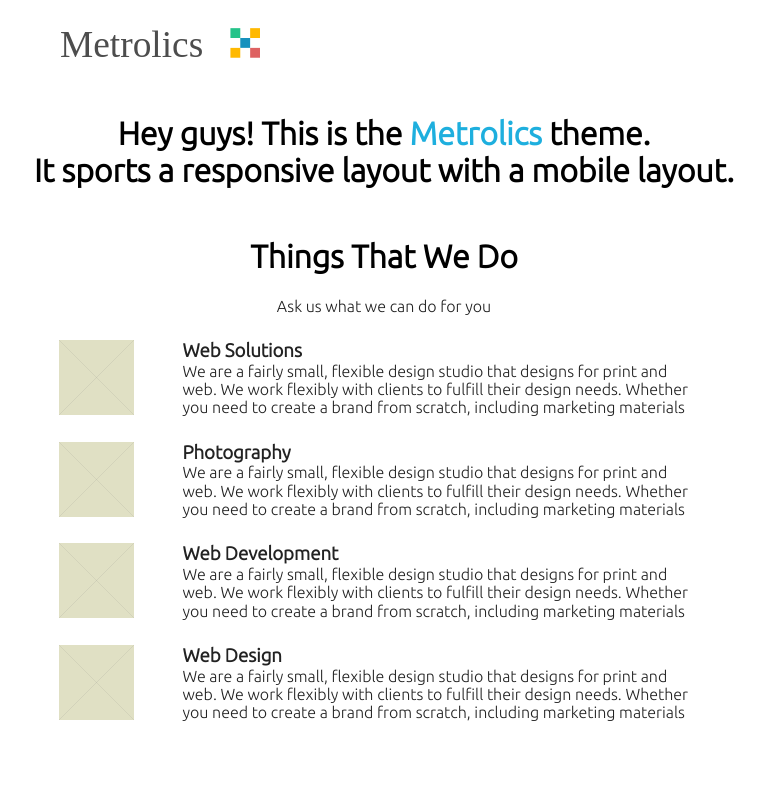
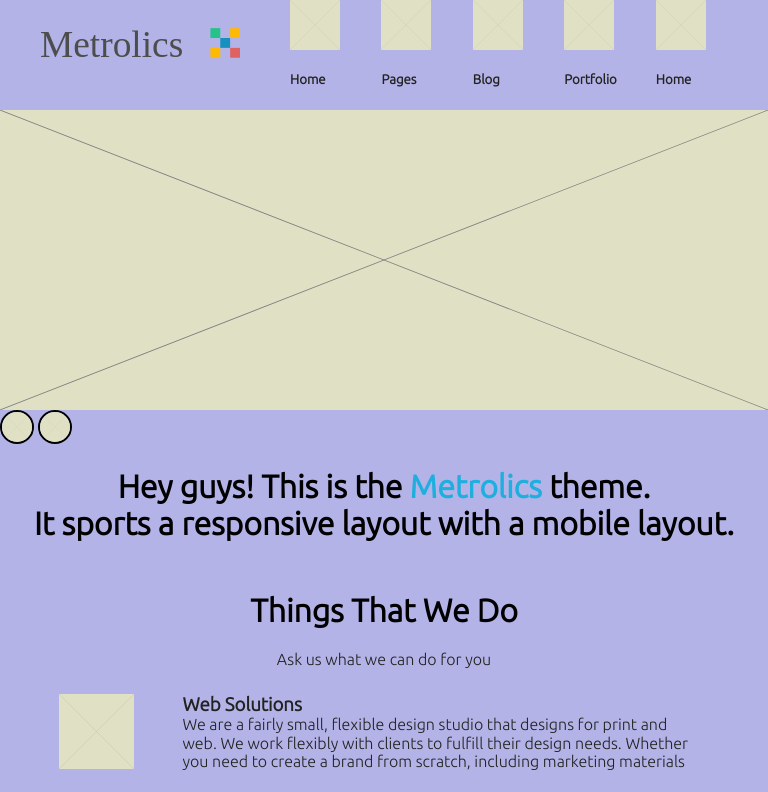
Before and after one commit to irenewuu/project1-lab03, a website built with Parcel: page index.html in a window 768 px wide. Shown: the top 792 px of the page. Built offline with nearby package versions, Linux system fonts and the light colour scheme.

Commit message:
tablet version header complete

```diff
--- a/css/main.css
+++ b/css/main.css
@@ -92,12 +92,15 @@ img {
 }
 
 /* header */
-header > input { /* mertolics logo */
+header > div > input { /* mertolics logo */
   width: 200px;
   height: 50px;
-  padding: 20px 20px 20px 60px;
+  padding: 20px 20px 20px 40px;
 }
-header > .menuBar, header > .heroimg, .hidden { /* banner and accordian+tabs section */
+header > div > .menuBar,
+header > div > .menubtn,
+.heroimg,
+.hidden { /* banner and accordian+tabs section */
   display: none;
 }
 h1 {
@@ -143,7 +146,10 @@ body > p, .column > p, h3 {
   background-color: #19b2de;
 }
 
-.imgBox > figcaption > h3, .imgBox > figcaption > p, .imgBox > figcaption > input, .dateBox > p {
+.imgBox > figcaption > h3,
+.imgBox > figcaption > p,
+.imgBox > figcaption > input,
+.dateBox > p {
   margin: 0;
   padding: 0;
 }
@@ -208,7 +214,8 @@ footer {
   padding: 0;
 }
 
-.twitter > h3, .twitter > hr {
+.twitter > h3,
+.twitter > hr {
   margin: 0 30px 0 30px;
 }
 
@@ -219,7 +226,8 @@ footer {
   margin-top: 25px;
   margin-right: 0px;
 }
-.tweets > p, .twitter > h3 {
+.tweets > p,
+.twitter > h3 {
   color: white;
 }
 
@@ -258,18 +266,6 @@ hr {
   grid-template-columns: 1fr 1fr;
 }
 
-.col-3 {
-  grid-template-columns: repeat(3, 1fr);
-}
-
-.col-4 {
-  grid-template-columns: repeat(4, 1fr);
-}
-
-.col-5 {
-  grid-template-columns: repeat(5, 1fr);
-}
-
 .col-4-1 {
   grid-template-columns: 4fr 1fr;
 }
@@ -282,9 +278,6 @@ hr {
   grid-template-columns: 1fr 6fr;
 }
 
-.sub-row {
-  display: grid;
-}
 
 
 
@@ -384,29 +377,85 @@ hr {
    MEDIA QUERIES
    ========================================================================== */
 
-   /* small only */
+   /* small only --mobile version */
 @media screen and (max-width: 39.9375em) {
-
+  html {
+    background-color: lavender;
+  }
 }
 
 /* medium and up */
 @media screen and (min-width: 40em) {
+  html {
+    background-color: lightblue;
+  }
 
 }
 
-/* medium only */
+/* medium only --tablet version*/
 @media screen and (min-width: 40em) and (max-width: 63.9375em) {
 
-}
+  html {
+    background-color: rgb(179, 179, 231);
+  }
+
+  header > div > .menuBar,
+  header > div > .menubtn,
+  .heroimg,
+  .hidden { /* banner and accordian+tabs section */
+    display: unset;
+  }
+
+  .menubtn > input {
+    width: 50px;
+    height: 50px;
+  }
+
+  .heroimg > img {
+    /* width: 90%; */
+    max-height: 300px;
+  }
+
+  .heroimg > input {
+    width: 30px;
+    height: 30px;
+    border-radius: 20px;
+    padding: 0;
+    border: 2px solid black;
+  }
+
+  .col-1-5 {
+    grid-template-columns: 1fr 5fr;
+  }
+
+  .col-1-6- {
+    grid-template-columns: 1fr 6fr;
+  }
+
+  .col-5 {
+    grid-template-columns: repeat(5, 1fr);
+  }
+
+  .sub-row {
+    display: grid;
+  }
+
+  }
 
 /* large and up */
 @media screen and (min-width: 64em) {
 
+  html {
+    background-color: rgb(177, 230, 225);
+  }
 }
 
-/* large only */
+/* large only --desktop version*/
 @media screen and (min-width: 64em) and (max-width: 74.9375em) {
 
+  html {
+    background-color: lavender;
+  }
 }
 
 
--- a/index.html
+++ b/index.html
@@ -26,36 +26,39 @@
 
 <body>
 <header>
+  <div class="row col-1-6-">
     <input type="image" src="img/metrolics-logo.svg" alt="Logo of Metrolics">
-  <div class="menuBar">
-      <div class="menubtn">
+    <div class="menuBar column">
+      <div class="sub-row col-5">
+        <div class="menubtn column">
           <input type="image" src="img/placeholder.svg" alt="home button">
           <h5>Home</h5>
         </div>
-      <div class="menubtn">
+        <div class="menubtn column">
           <input type="image" src="img/placeholder.svg" alt="pages button">
           <h5>Pages</h5>
         </div>
-      <div class="menubtn">
+        <div class="menubtn column">
           <input type="image" src="img/placeholder.svg" alt="blog button">
           <h5>Blog</h5>
         </div>
-      <div class="menubtn">
+        <div class="menubtn column">
           <input type="image" src="img/placeholder.svg" alt="portfolio button">
           <h5>Portfolio</h5>
         </div>
-      <div class="menubtn">
+        <div class="menubtn column">
           <input type="image" src="img/placeholder.svg" alt="home button">
           <h5>Home</h5>
         </div>
       </div>
+    </div>
+  </div>
   <div class="heroimg">
     <img src="img/placeholder.svg" alt="A Hero Image of 3 minions, with the description of: Metro Style, Retina Ready, Responsive Design">
-    <input type="image" src="img/placeholder.svg" alt="Left arrow button for hero image">
-    <input type="image" src="img/placeholder.svg" alt="Right arrow button for hero image">
+    <input class="leftBtn" type="image" src="img/placeholder.svg" alt="Left arrow button for hero image">
+    <input class="rightBtn" type="image" src="img/placeholder.svg" alt="Right arrow button for hero image">
   </div>
 </header>
-
 <!-- Header Classes: menuBar, menubtn, heroimg -->
 <!-- Sect 1 Classes: column, row, col-1-5, sectionTitle, sectionSub, sectionContent, imgIcons...
       Sect 2 Classes: row, imgBox, imgBotText
```
Lines whose indentation alone changed are shown as unchanged.
